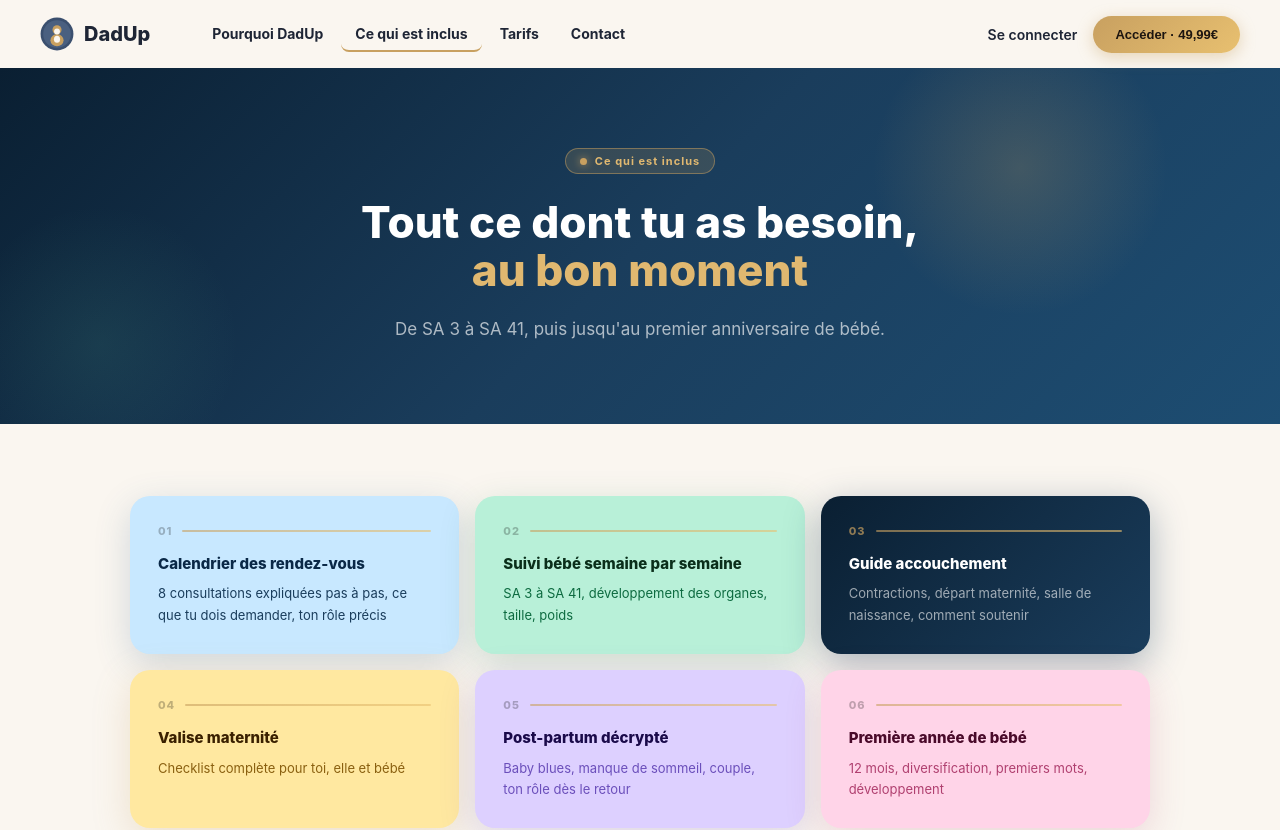
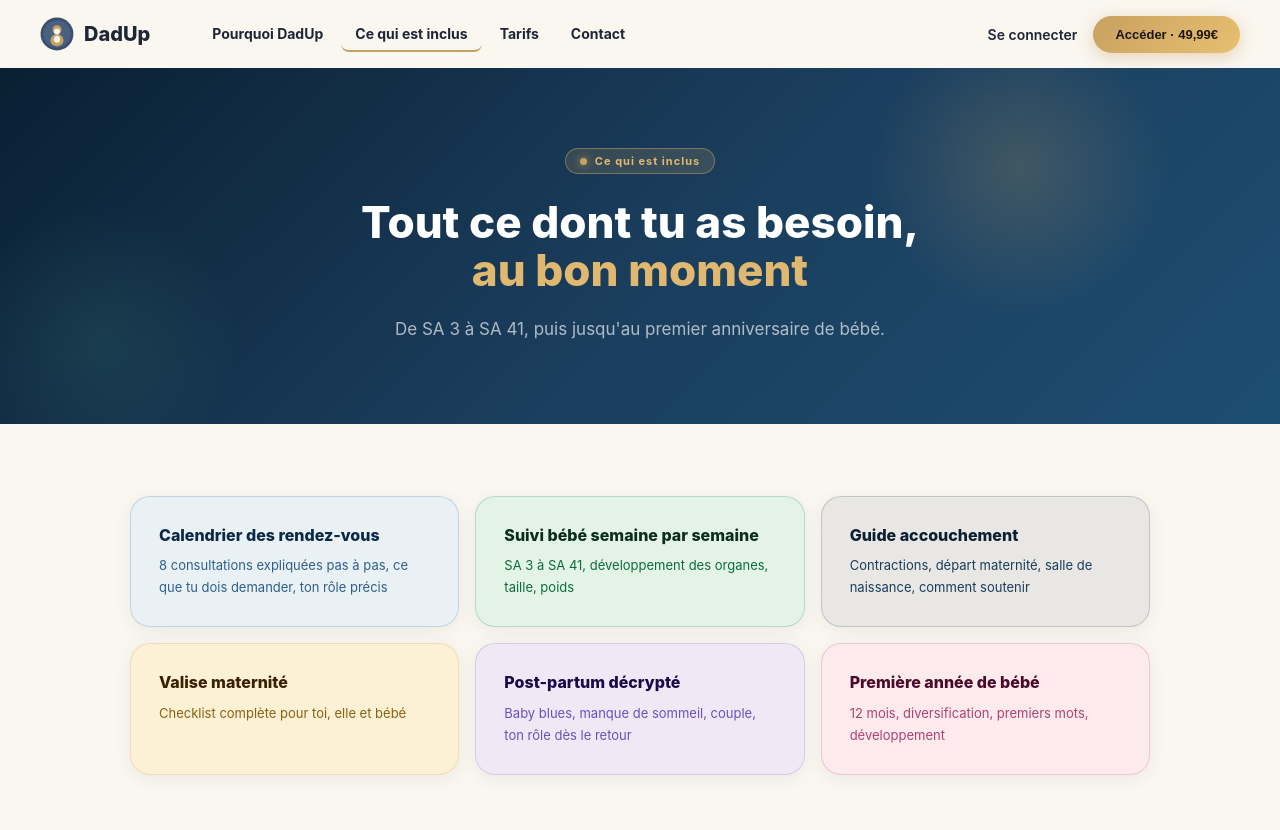
Before and after one commit to Julproject/dadup, a Next.js app: page /inclus in a window 1280 px wide. Shown: the top 830 px of the page. Built offline with nearby package versions, Linux system fonts and the light colour scheme.

Commit message:
Update page.tsx

```diff
--- a/app/inclus/page.tsx
+++ b/app/inclus/page.tsx
@@ -13,12 +13,12 @@ export default function InclusPage() {
   const [showModal, setShowModal] = useState(false);
 
   const modules = [
-    { num:'01', titre:'Calendrier des rendez-vous', desc:'8 consultations expliquées pas à pas, ce que tu dois demander, ton rôle précis', bg:'#C8E8FF', titleColor:'#0A2847', descColor:'#1A3D5C', shadow:'rgba(46,95,138,0.2)' },
-    { num:'02', titre:'Suivi bébé semaine par semaine', desc:'SA 3 à SA 41, développement des organes, taille, poids', bg:'#B8F0D8', titleColor:'#0A2E1A', descColor:'#0D6B40', shadow:'rgba(13,107,64,0.18)' },
-    { num:'03', titre:'Guide accouchement', desc:'Contractions, départ maternité, salle de naissance, comment soutenir', bg:'linear-gradient(135deg,#0a1f32,#1A3D5C)', titleColor:C.white, descColor:'rgba(255,255,255,0.6)', shadow:'rgba(26,61,92,0.35)', dark:true },
-    { num:'04', titre:'Valise maternité', desc:'Checklist complète pour toi, elle et bébé', bg:'#FFE8A0', titleColor:'#3A2000', descColor:'#8A6010', shadow:'rgba(200,160,96,0.25)' },
-    { num:'05', titre:'Post-partum décrypté', desc:'Baby blues, manque de sommeil, couple, ton rôle dès le retour', bg:'#DDD0FF', titleColor:'#1A0A4A', descColor:'#6B4FBB', shadow:'rgba(107,79,187,0.2)' },
-    { num:'06', titre:'Première année de bébé', desc:'12 mois, diversification, premiers mots, développement', bg:'#FFD4E8', titleColor:'#4A0A2A', descColor:'#B04070', shadow:'rgba(176,64,112,0.18)' },
+    { titre:'Calendrier des rendez-vous', desc:'8 consultations expliquées pas à pas, ce que tu dois demander, ton rôle précis', bg:'rgba(200,232,255,0.35)', border:'rgba(46,95,138,0.2)', titleColor:'#0A2847', descColor:'#2E5F8A' },
+    { titre:'Suivi bébé semaine par semaine', desc:'SA 3 à SA 41, développement des organes, taille, poids', bg:'rgba(184,240,216,0.35)', border:'rgba(13,107,64,0.2)', titleColor:'#0A2E1A', descColor:'#0D6B40' },
+    { titre:'Guide accouchement', desc:'Contractions, départ maternité, salle de naissance, comment soutenir', bg:'rgba(26,61,92,0.08)', border:'rgba(26,61,92,0.2)', titleColor:'#0a1f32', descColor:'#1A3D5C' },
+    { titre:'Valise maternité', desc:'Checklist complète pour toi, elle et bébé', bg:'rgba(255,232,160,0.35)', border:'rgba(200,160,96,0.25)', titleColor:'#3A2000', descColor:'#8A6010' },
+    { titre:'Post-partum décrypté', desc:'Baby blues, manque de sommeil, couple, ton rôle dès le retour', bg:'rgba(221,208,255,0.35)', border:'rgba(107,79,187,0.2)', titleColor:'#1A0A4A', descColor:'#6B4FBB' },
+    { titre:'Première année de bébé', desc:'12 mois, diversification, premiers mots, développement', bg:'rgba(255,212,232,0.35)', border:'rgba(176,64,112,0.2)', titleColor:'#4A0A2A', descColor:'#B04070' },
   ];
 
   return (
@@ -93,12 +93,8 @@ export default function InclusPage() {
       <section style={{padding:'72px 40px', maxWidth:'1100px', margin:'0 auto'}}>
         <div className="grid6">
           {modules.map((m, i) => (
-            <div key={i} className="card-h" style={{background:m.bg, borderRadius:'20px', padding:'28px', boxShadow:`0 10px 36px ${m.shadow}`}}>
-              <div style={{display:'flex', alignItems:'center', gap:'10px', marginBottom:'16px'}}>
-                <span style={{color: m.dark ? 'rgba(200,160,96,0.7)' : 'rgba(0,0,0,0.25)', fontSize:'11px', fontWeight:800, letterSpacing:'1px'}}>{m.num}</span>
-                <div style={{flex:1, height:'2px', borderRadius:'2px', background:'linear-gradient(135deg,#c8a060,#e8c070)', opacity:0.6}}></div>
-              </div>
-              <p style={{color:m.titleColor, fontSize:'15px', fontWeight:800, margin:'0 0 10px', lineHeight:1.3}}>{m.titre}</p>
+            <div key={i} className="card-h" style={{background:m.bg, border:`1px solid ${m.border}`, borderRadius:'20px', padding:'28px', boxShadow:'0 4px 20px rgba(0,0,0,0.06)'}}>
+              <p style={{color:m.titleColor, fontSize:'16px', fontWeight:800, margin:'0 0 10px', lineHeight:1.3}}>{m.titre}</p>
               <p style={{color:m.descColor, fontSize:'13px', lineHeight:1.65, margin:0}}>{m.desc}</p>
             </div>
           ))}
@@ -113,7 +109,7 @@ export default function InclusPage() {
 
             {/* iPhone mockup */}
             <div style={{flexShrink:0, transform:'rotate(-5deg)', position:'relative'}}>
-              <div style={{background:'linear-gradient(145deg,#2a2a2e,#0d0d0f,#1a1a1c)', borderRadius:'42px', padding:'8px', width:'175px', boxShadow:'0 30px 60px rgba(0,0,0,0.6), 0 0 0 0.5px rgba(255,255,255,0.08)'}}>
+              <div style={{background:'linear-gradient(145deg,#2a2a2e,#0d0d0f,#1a1a1c)', borderRadius:'42px', padding:'8px', width:'200px', boxShadow:'0 30px 60px rgba(0,0,0,0.6), 0 0 0 0.5px rgba(255,255,255,0.08)'}}>
                 <div style={{background:'linear-gradient(135deg,#0a1f32,#1A3D5C)', borderRadius:'36px 36px 0 0', padding:'10px 14px 6px', display:'flex', justifyContent:'space-between', alignItems:'center'}}>
                   <span style={{color:'#fff', fontSize:'8px', fontWeight:700}}>9:41</span>
                   <span style={{color:'#fff', fontSize:'7px'}}>●●● ■</span>
```
